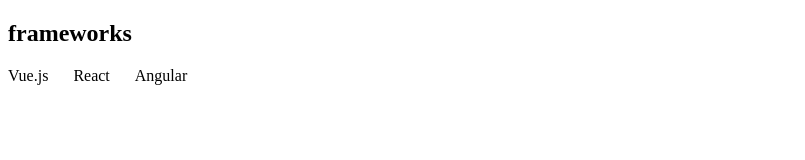
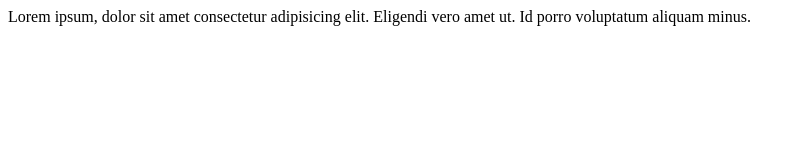
Before and after one commit to AlexanderKukharskyi/git-lesson, a plain HTML site: page index.html in a window 1280 px wide. Shown: the whole page, without its empty margins (0-805 px from the left). Drawn offline with Linux system fonts and the light colour scheme.

Commit message:
cleanup index

```diff
--- a/index.html
+++ b/index.html
@@ -8,12 +8,8 @@
   </head>
   <body>
     <section>
-      <h1>frameworks</h1>
-      <ul class="list">
-        <li>Vue.js</li>
-        <li>React</li>
-        <li>Angular</li>
-      </ul>
+      Lorem ipsum, dolor sit amet consectetur adipisicing elit. Eligendi vero
+      amet ut. Id porro voluptatum aliquam minus.
     </section>
   </body>
 </html>
```
